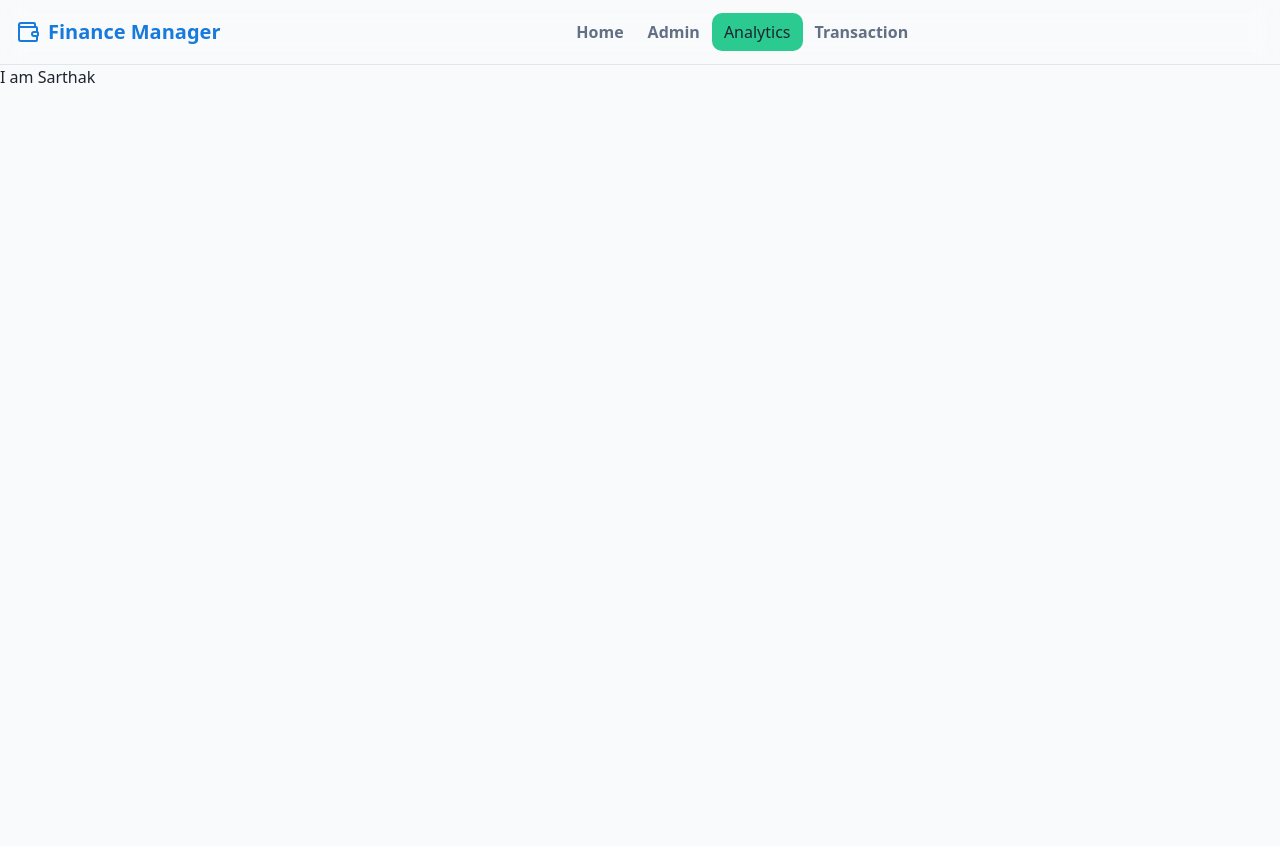
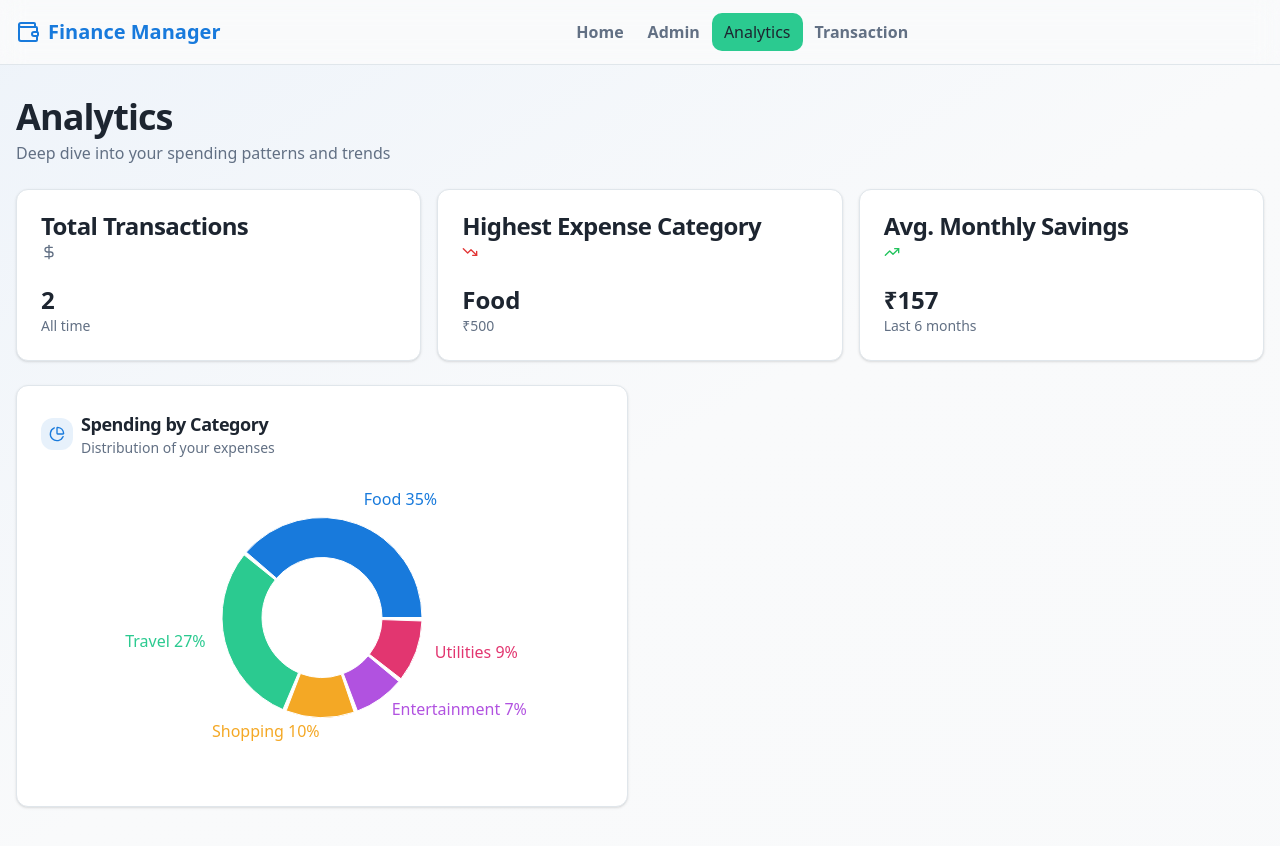
Before and after one commit to Pratik-k-sahoo/AI-Finance-Manager, a React (Vite) app: page /analytics in a window 1280 px wide. Shown: the top 846 px of the page. Before the commit the page ends 800 px from the top, so only its background shows below. Built offline with nearby package versions, Linux system fonts and the light colour scheme.

Commit message:
adding cards and pie chart

```diff
--- /dev/null
+++ b/pnpm-workspace.yaml
@@ -0,0 +1,3 @@
+ignoredBuiltDependencies:
+  - '@swc/core'
+  - esbuild
--- a/src/components/dashboard/TransactionCard.jsx
+++ b/src/components/dashboard/TransactionCard.jsx
@@ -1,10 +1,6 @@
 import React from "react";
 import {
-	Card,
-	CardAction,
-	CardDescription,
-	CardHeader,
-	CardTitle,
+	Card
 } from "../ui/card";
 import {
 	Select,
--- a/src/components/ui/card.jsx
+++ b/src/components/ui/card.jsx
@@ -2,100 +2,64 @@ import * as React from "react"
 
 import { cn } from "@/lib/utils"
 
-function Card({
-  className,
-  ...props
-}) {
-  return (
+const Card = React.forwardRef(({ className, ...props }, ref) => (
   <div
-      data-slot="card"
-      className={cn(
-        "bg-card text-card-foreground flex flex-col gap-6 rounded-xl border py-6 shadow-sm",
-        className
-      )}
+    ref={ref}
+    className={cn("rounded-lg border bg-card text-card-foreground shadow-sm", className)}
     {...props} />
-  );
-}
+))
+Card.displayName = "Card"
 
-function CardHeader({
-  className,
-  ...props
-}) {
-  return (
+const CardHeader = React.forwardRef(({ className, ...props }, ref) => (
   <div
-      data-slot="card-header"
-      className={cn(
-        "@container/card-header grid auto-rows-min grid-rows-[auto_auto] items-start gap-2 px-6 has-data-[slot=card-action]:grid-cols-[1fr_auto] [.border-b]:pb-6",
-        className
-      )}
+    ref={ref}
+    className={cn("flex flex-col space-y-1.5 p-6", className)}
     {...props} />
-  );
-}
+))
+CardHeader.displayName = "CardHeader"
 
-function CardTitle({
-  className,
-  ...props
-}) {
-  return (
+const CardTitle = React.forwardRef(({ className, ...props }, ref) => (
   <div
-      data-slot="card-title"
-      className={cn("leading-none font-semibold", className)}
+    ref={ref}
+    className={cn("text-2xl font-semibold leading-none tracking-tight", className)}
     {...props} />
-  );
-}
+))
+CardTitle.displayName = "CardTitle"
 
-function CardDescription({
-  className,
-  ...props
-}) {
-  return (
+const CardDescription = React.forwardRef(({ className, ...props }, ref) => (
   <div
-      data-slot="card-description"
-      className={cn("text-muted-foreground text-sm", className)}
+    ref={ref}
+    className={cn("text-sm text-muted-foreground", className)}
     {...props} />
-  );
-}
+))
+CardDescription.displayName = "CardDescription"
 
-function CardAction({
-  className,
-  ...props
-}) {
-  return (
+const CardAction=React.forwardRef(({ className, ...props },ref) => (
+
     <div
-      data-slot="card-action"
+      ref={ref}
       className={cn(
         "col-start-2 row-span-2 row-start-1 self-start justify-self-end",
         className
       )}
+      {...props}
+    />
+  ))
+  CardAction.displayName = "CardAction"
+
+
+
+const CardContent = React.forwardRef(({ className, ...props }, ref) => (
+  <div ref={ref} className={cn("p-6 pt-0", className)} {...props} />
+))
+CardContent.displayName = "CardContent"
+
+const CardFooter = React.forwardRef(({ className, ...props }, ref) => (
+  <div
+    ref={ref}
+    className={cn("flex items-center p-6 pt-0", className)}
     {...props} />
-  );
-}
+))
+CardFooter.displayName = "CardFooter"
 
-function CardContent({
-  className,
-  ...props
-}) {
-  return (<div data-slot="card-content" className={cn("px-6", className)} {...props} />);
-}
-
-function CardFooter({
-  className,
-  ...props
-}) {
-  return (
-    <div
-      data-slot="card-footer"
-      className={cn("flex items-center px-6 [.border-t]:pt-6", className)}
-      {...props} />
-  );
-}
-
-export {
-  Card,
-  CardHeader,
-  CardFooter,
-  CardTitle,
-  CardAction,
-  CardDescription,
-  CardContent,
-}
+export { Card, CardHeader, CardFooter, CardTitle, CardDescription, CardContent,CardAction }
--- /dev/null
+++ b/src/lib/analytics.js
@@ -0,0 +1,17 @@
+export const analytics = {
+  getExpensesByCategory(transactions) {
+    return transactions.map((t) => ({
+      category: t.category,
+      amount: t.amount,
+      percentage: 50, // dummy percent
+    }));
+  },
+
+  getMonthlyTrend() {
+    return [
+      { month: "Jan", savings: 200 },
+      { month: "Feb", savings: 150 },
+      { month: "Mar", savings: 120 },
+    ];
+  }
+};
--- /dev/null
+++ b/src/lib/storage.js
@@ -0,0 +1,14 @@
+export const storage = {
+  getTransactions() {
+    return [
+      { category: "Food", amount: 500 },
+      { category: "Shopping", amount: 200 },
+    ];
+  },
+
+  getSettings() {
+    return {
+      currency: "₹",
+    };
+  },
+};
--- a/src/pages/Analytics.jsx
+++ b/src/pages/Analytics.jsx
@@ -1,13 +1,205 @@
 import React from 'react'
+import { useMemo } from 'react';
+import { PieChart, Pie, Cell, ResponsiveContainer, Legend, Tooltip } from 'recharts';
+import { TrendingUp,TrendingDown, PieChart as PieChartIcon } from 'lucide-react';
+import { Card, CardAction, CardContent, CardDescription, CardHeader, CardTitle, } from '@/components/ui/card';
+import { DollarSign } from 'lucide-react';
+import { storage } from '@/lib/storage';
+import { analytics } from '@/lib/analytics';
+
+const fallbackTransactions = [
+  { id: "1", type: "expense", category: "Food", amount: 450, date: "2025-07-15", description: "Groceries" },
+  { id: "2", type: "expense", category: "Travel", amount: 280, date: "2025-07-20", description: "Uber rides" },
+  { id: "3", type: "expense", category: "Shopping", amount: 320, date: "2025-08-05", description: "Clothes" },
+  { id: "4", type: "expense", category: "Entertainment", amount: 150, date: "2025-08-12", description: "Movies & Games" },
+  { id: "5", type: "expense", category: "Utilities", amount: 200, date: "2025-09-01", description: "Electric bill" },
+  { id: "6", type: "income", category: "Salary", amount: 5000, date: "2025-07-01", description: "Monthly salary" },
+  { id: "7", type: "income", category: "Salary", amount: 5000, date: "2025-08-01", description: "Monthly salary" },
+  { id: "8", type: "income", category: "Salary", amount: 5000, date: "2025-09-01", description: "Monthly salary" },
+  { id: "9", type: "income", category: "Freelance", amount: 800, date: "2025-08-15", description: "Side project" },
+  { id: "10", type: "expense", category: "Food", amount: 380, date: "2025-08-20", description: "Restaurants" },
+  { id: "11", type: "expense", category: "Travel", amount: 450, date: "2025-09-10", description: "Weekend trip" },
+  { id: "12", type: "expense", category: "Shopping", amount: 180, date: "2025-09-15", description: "Electronics" },
+  { id: "13", type: "income", category: "Salary", amount: 5000, date: "2025-10-01", description: "Monthly salary" },
+  { id: "14", type: "expense", category: "Food", amount: 420, date: "2025-10-08", description: "Groceries" },
+  { id: "15", type: "expense", category: "Entertainment", amount: 220, date: "2025-10-20", description: "Concert" },
+  { id: "16", type: "income", category: "Salary", amount: 5000, date: "2025-11-01", description: "Monthly salary" },
+  { id: "17", type: "expense", category: "Utilities", amount: 250, date: "2025-11-05", description: "Gas & Electric" },
+  { id: "18", type: "expense", category: "Food", amount: 500, date: "2025-11-15", description: "Holiday groceries" },
+  { id: "19", type: "income", category: "Bonus", amount: 2000, date: "2025-11-30", description: "Year-end bonus" },
+  { id: "20", type: "expense", category: "Travel", amount: 600, date: "2025-12-01", description: "Holiday travel" },
+];
+const fallbackCategoryData = [
+  { category: "Food", amount: 1750, percentage: 35, fill: "hsl(var(--chart-1))" },
+  { category: "Travel", amount: 1330, percentage: 27, fill: "hsl(var(--chart-2))" },
+  { category: "Shopping", amount: 500, percentage: 10, fill: "hsl(var(--chart-3))" },
+  { category: "Entertainment", amount: 370, percentage: 7, fill: "hsl(var(--chart-4))" },
+  { category: "Utilities", amount: 450, percentage: 9, fill: "hsl(var(--chart-5))" },
+];
+
+const fallbackMonthlyData = [
+  { month: "Jul 2025", income: 5000, expense: 730, savings: 4270 },
+  { month: "Aug 2025", income: 5800, expense: 900, savings: 4900 },
+  { month: "Sep 2025", income: 5000, expense: 830, savings: 4170 },
+  { month: "Oct 2025", income: 5000, expense: 640, savings: 4360 },
+  { month: "Nov 2025", income: 7000, expense: 750, savings: 6250 },
+  { month: "Dec 2025", income: 5000, expense: 600, savings: 4400 },
+];
+
+const CustomTooltip = ({ active, payload, label }) => {
+  if (active && payload && payload.length) {
+    return (
+      <div className="bg-card border border-border rounded-lg shadow-lg p-3">
+        <p className="text-sm font-medium text-card-foreground mb-1">{label}</p>
+        {payload.map((entry, index) => (
+          <p key={index} className="text-sm" style={{ color: entry.color || "inherit" }}>
+            {entry.name}: ${entry.value.toLocaleString()}
+          </p>
+        ))}
+      </div>
+    );
+  }
+  return null;
+};
+
 
 function Analytics() {
+  const transactions = storage.getTransactions();
+  const settings = storage.getSettings();
+
+  const chartData = useMemo(() => {
+    const categoryData = analytics.getExpensesByCategory(transactions);
+    const monthlyData = analytics.getMonthlyTrend(transactions, 6);
+
+    return { categoryData, monthlyData };
+  }, [transactions]);
+
+  const topCategory = chartData.categoryData[0];
+
+
+
+    const categoryData = useMemo(() => {
+    const data = analytics.getCategoryData ? analytics.getCategoryData(transactions) : [];
+    return data && data.length > 0 ? data : fallbackCategoryData;
+  }, [transactions]);
+
+  const monthlyData = useMemo(() => {
+    const data = analytics.getMonthlyData ? analytics.getMonthlyData(transactions) : [];
+    return data && data.length > 0 ? data : fallbackMonthlyData;
+  }, [transactions]);
+
   return (
-    <div>
-      <h1>
-        I am Sarthak
-      </h1>
-    </div>
-  )
+    <div className="min-h-[calc(100vh-4.05rem)] bg-linear-to-br from-primary/5 via-background to-secondary/5">
+      <main className="container mx-auto px-4 py-8 space-y-6">
+         <div className="space-y-1 mb-6">
+        <h2 className="text-4xl font-bold tracking-tight">Analytics</h2>
+        <p className="text-muted-foreground">
+          Deep dive into your spending patterns and trends
+        </p>
+      </div>
+      <div className="grid gap-4 md:grid-cols-3">
+        <Card>
+          <CardHeader>
+            <CardTitle>Total Transactions</CardTitle>
+            <CardAction>
+              <DollarSign className="h-4 w-4 text-muted-foreground" />
+            </CardAction>
+          </CardHeader>
+          <CardContent>
+             <p className="text-2xl font-bold">{transactions.length}</p>
+             <p className="text-sm text-muted-foreground">All time</p>
+          </CardContent>
+        </Card>
+
+
+        <Card>
+          <CardHeader>
+            <CardTitle>Highest Expense Category</CardTitle>
+            <CardAction>
+              <TrendingDown className="h-4 w-4 text-destructive" />
+            </CardAction>
+          </CardHeader>
+          <CardContent>
+            <p className="text-2xl font-bold">
+              {topCategory ? topCategory.category : "N/A"}
+            </p>
+            <p className="text-sm text-muted-foreground">
+              {topCategory
+                ? `${settings.currency}${topCategory.amount.toLocaleString()}`
+                : "No data"}
+            </p>
+          </CardContent>
+        </Card>
+
+
+        <Card>
+          <CardHeader>
+            <CardTitle>Avg. Monthly Savings</CardTitle>
+            <CardAction>
+              <TrendingUp className="h-4 w-4 text-success" />
+            </CardAction>
+          </CardHeader>
+          <CardContent>
+            <p className="text-2xl font-bold">
+              {settings.currency}
+              {chartData.monthlyData.length > 0
+                ? Math.round(
+                    chartData.monthlyData.reduce((s, m) => s + m.savings, 0) /
+                      chartData.monthlyData.length
+                  )
+                : "0"}
+            </p>
+            <p className="text-sm text-muted-foreground">Last 6 months</p>
+          </CardContent>
+        </Card>
+      </div>
+
+      <div className="grid grid-cols-1 lg:grid-cols-2 gap-6 mb-8">
+        <Card>
+          <CardHeader>
+              <div className="flex items-center gap-2">
+                <div className="p-2 rounded-lg bg-chart-1/10">
+                  <PieChartIcon className="h-4 w-4 text-chart-1" />
+                </div>
+                <div>
+                  <CardTitle className="text-lg">Spending by Category</CardTitle>
+                  <CardDescription>Distribution of your expenses</CardDescription>
+                </div>
+              </div>
+            </CardHeader>
+            <CardContent>
+              <div className="h-[300px]">
+                  <ResponsiveContainer width="100%" height="100%" >
+                    <PieChart>
+                      <Pie
+                        data={categoryData}
+                        cx="50%"
+                        cy="45%"
+                        innerRadius={60}
+                        outerRadius={100}
+                        paddingAngle={2}
+                        dataKey="amount"
+                        nameKey="catagory"
+                        label={(entry) => `${entry.category} ${entry.percentage}%`}
+                      labelLine={false}
+                      >
+                         {categoryData.map((entry, index) => (
+                        <Cell key={`cell-${index}`} fill={entry.fill} />
+                      ))}
+
+                      </Pie>
+                      <Tooltip  content={<CustomTooltip />} />
+                    </PieChart>
+
+                  </ResponsiveContainer>
+              </div>
+            </CardContent>
+        </Card>
+
+      </div>
+    </main>
+  </div>
+)
 }
 
 export default Analytics
```
Also changed, not shown: 1 other file (tests, documents, lock files or other folders). Lines whose indentation alone changed are shown as unchanged.
